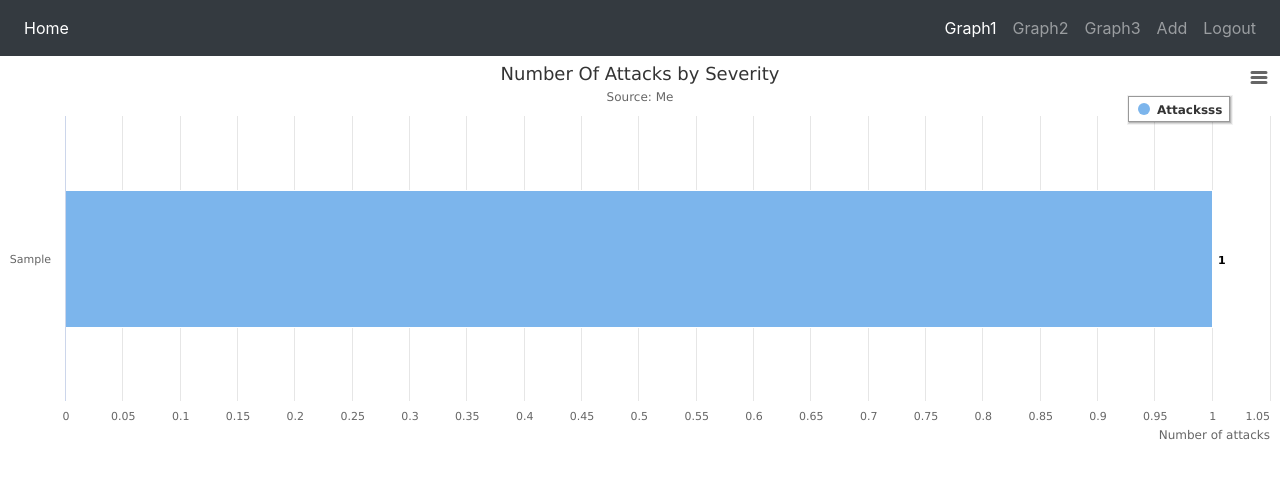
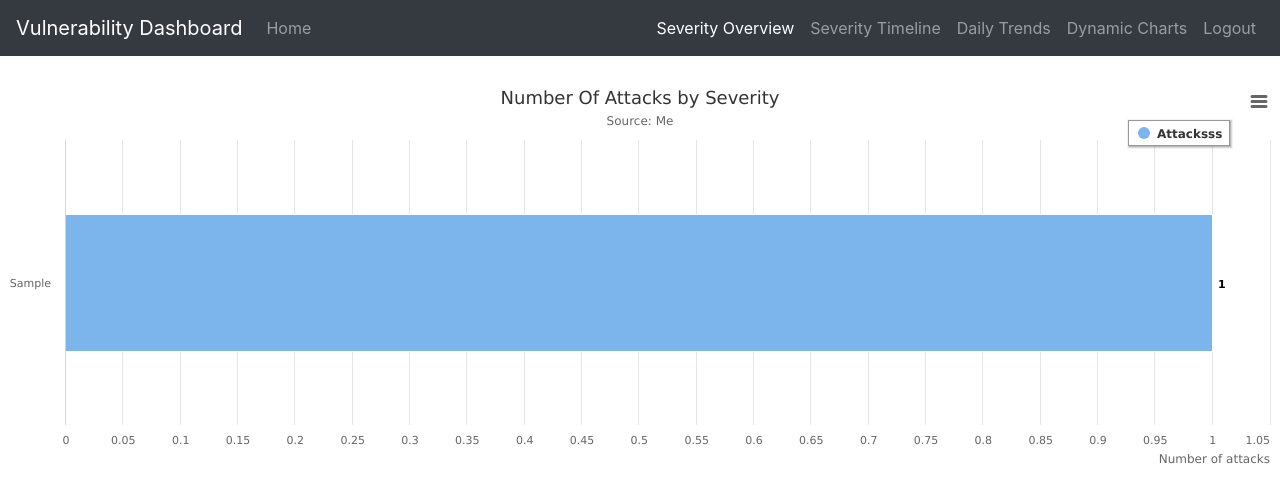
Before and after one commit to chrispsk/dw, a Django app: page /dashboard/graph1/ in a window 1280 px wide. Shown: the top 479 px of the page. Run offline with Django 3.2, Linux system fonts and the light colour scheme; a user stored in the database is signed in; tables that the repository leaves empty hold one stand-in row (values such as "Sample post"); some libraries are stand-ins or nearby versions.

Commit message:
Refactor base.html structure and update scripts

```diff
--- a/templates/base.html
+++ b/templates/base.html
@@ -4,42 +4,49 @@
 <head>
     <meta charset="utf-8">
     <meta name="viewport" content="width=device-width, initial-scale=1, shrink-to-fit=no">
-    <link rel="stylesheet" href="https://maxcdn.bootstrapcdn.com/bootstrap/4.0.0/css/bootstrap.min.css" integrity="sha384-Gn5384xqQ1aoWXA+058RXPxPg6fy4IWvTNh0E263XmFcJlSAwiGgFAW/dAiS6JXm" crossorigin="anonymous">
+    <title>Vulnerability Management Dashboard</title>
 
+    <!-- Bootstrap CSS -->
+    <link rel="stylesheet" href="https://maxcdn.bootstrapcdn.com/bootstrap/4.0.0/css/bootstrap.min.css">
 </head>
 
 <body>
+    <nav class="navbar navbar-expand-md navbar-dark bg-dark mb-4">
+        <a class="navbar-brand" href="{% url 'home' %}">Vulnerability Dashboard</a>
 
-    <nav class="navbar navbar-expand-md navbar-dark bg-dark">
+        <button class="navbar-toggler" type="button" data-toggle="collapse" data-target="#navbarNav">
+            <span class="navbar-toggler-icon"></span>
+        </button>
+
         <div class="collapse navbar-collapse" id="navbarNav">
             <ul class="navbar-nav mr-auto">
-                <li class="nav-item {% if '/' in request.path %} active {% endif %}">
-                    <a class="nav-link" href="{% url 'home' %}">Home <span class="sr-only">(current)</span></a>
+                <li class="nav-item {% if request.path == '/' %}active{% endif %}">
+                    <a class="nav-link" href="{% url 'home' %}">Home</a>
                 </li>
+            </ul>
 
-            </ul>
             <ul class="navbar-nav">
                 {% if request.user.is_authenticated %}
-                <li class="nav-item {% if 'graph1' in request.path %} active {% endif %}">
-                    <a class="nav-link" href="{% url 'back:dashboard' %}">Graph1</a>
+                    <li class="nav-item {% if 'graph1' in request.path %}active{% endif %}">
+                        <a class="nav-link" href="{% url 'back:dashboard' %}">Severity Overview</a>
                     </li>
-                  <li class="nav-item {% if 'graph2' in request.path %} active {% endif %}">
-                    <a class="nav-link" href="{% url 'back:graph2' %}">Graph2</a>
+                    <li class="nav-item {% if 'graph2' in request.path %}active{% endif %}">
+                        <a class="nav-link" href="{% url 'back:graph2' %}">Severity Timeline</a>
                     </li>
-                  <li class="nav-item {% if 'graph3' in request.path %} active {% endif %}">
-                    <a class="nav-link" href="{% url 'back:graph3' %}">Graph3</a>
+                    <li class="nav-item {% if 'graph3' in request.path %}active{% endif %}">
+                        <a class="nav-link" href="{% url 'back:graph3' %}">Daily Trends</a>
                     </li>
-                  <li class="nav-item {% if 'add' in request.path %} active {% endif %}">
-                    <a class="nav-link" href="{% url 'back:adding' %}">Add</a>
+                    <li class="nav-item {% if 'add' in request.path %}active{% endif %}">
+                        <a class="nav-link" href="{% url 'back:adding' %}">Dynamic Charts</a>
                     </li>
                     <li class="nav-item">
                         <a class="nav-link" href="{% url 'accounts:logout' %}">Logout</a>
                     </li>
                 {% else %}
-                <li class="nav-item {% if 'login' in request.path %} active {% endif %}">
+                    <li class="nav-item {% if 'login' in request.path %}active{% endif %}">
                         <a class="nav-link" href="{% url 'accounts:login' %}">Login</a>
                     </li>
-                <li class="nav-item {% if 'register' in request.path %} active {% endif %}">
+                    <li class="nav-item {% if 'register' in request.path %}active{% endif %}">
                         <a class="nav-link" href="{% url 'accounts:register' %}">Register</a>
                     </li>
                 {% endif %}
@@ -48,25 +55,19 @@
     </nav>
 
     {% block content %}
-
     {% endblock %}
 
-  <!-- Hichart cdn import -->
+    <!-- Highcharts -->
     <script src="https://code.highcharts.com/highcharts.js"></script>
     <script src="https://code.highcharts.com/modules/exporting.js"></script>
     <script src="https://code.highcharts.com/modules/export-data.js"></script>
 
-  <!-- Bootstrap cdn import -->
-  <script src="https://code.jquery.com/jquery-3.2.1.slim.min.js" integrity="sha384-KJ3o2DKtIkvYIK3UENzmM7KCkRr/rE9/Qpg6aAZGJwFDMVNA/GpGFF93hXpG5KkN" crossorigin="anonymous"></script>
-  <script src="https://cdnjs.cloudflare.com/ajax/libs/popper.js/1.12.9/umd/popper.min.js" integrity="sha384-ApNbgh9B+Y1QKtv3Rn7W3mgPxhU9K/ScQsAP7hUibX39j7fakFPskvXusvfa0b4Q" crossorigin="anonymous"></script>
-  <script src="https://maxcdn.bootstrapcdn.com/bootstrap/4.0.0/js/bootstrap.min.js" integrity="sha384-JZR6Spejh4U02d8jOt6vLEHfe/JQGiRRSQQxSfFWpi1MquVdAyjUar5+76PVCmYl" crossorigin="anonymous"></script>
-
-  <!-- Ajax cdn import -->
+    <!-- jQuery, Popper, Bootstrap JS -->
     <script src="https://code.jquery.com/jquery-3.3.1.min.js"></script>
+    <script src="https://cdnjs.cloudflare.com/ajax/libs/popper.js/1.12.9/umd/popper.min.js"></script>
+    <script src="https://maxcdn.bootstrapcdn.com/bootstrap/4.0.0/js/bootstrap.min.js"></script>
 
     {% block highcharts %}
-
     {% endblock %}
-
 </body>
 </html>
```
Lines whose indentation alone changed are shown as unchanged.
